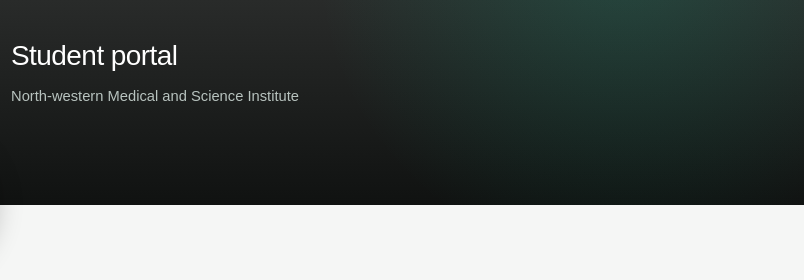
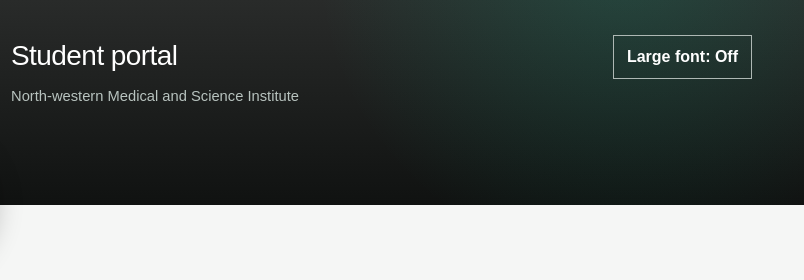
Before and after one commit to User-Experience-Research/User-Experience-Research-Prototype, a plain HTML site: page index.html in a window 1280 px wide. Both pictures are taken after typing "Sample", "Sample123" into the empty fields and a click on the button "Log in". Shown: the top 280 px of the page, 476-1280 px from the left. Drawn offline with Linux system fonts and the light colour scheme.

Commit message:
feat: add persistent large-font setting (#7)
Add a portal-wide large-font control whose on/off state is exposed to assistive technology and preserved across navigation and refresh.

```diff
--- a/index.html
+++ b/index.html
@@ -1102,6 +1102,7 @@
     <main class="login-panel" id="login-main">
       <div>
         <div class="login-accessibility">
+          <button class="accessibility-toggle" type="button" data-font-toggle onclick="toggleLargeFont()" aria-pressed="false" aria-label="Turn large font on">Large font: Off</button>
         </div>
       <form class="login-card" onsubmit="handleLogin(event)" aria-describedby="login-description prototype-login-note">
         <p class="eyebrow">Student portal</p>
@@ -1156,6 +1157,9 @@
           <div>
             <h1 id="banner-title">Student portal</h1>
             <p id="banner-subtitle">North-western Medical and Science Institute</p>
+          </div>
+          <div class="banner-actions">
+            <button class="accessibility-toggle" type="button" data-font-toggle onclick="toggleLargeFont()" aria-pressed="false" aria-label="Turn large font on">Large font: Off</button>
           </div>
         </div>
       </header>
@@ -2129,6 +2133,7 @@
       }
     });
 
+    setLargeFont(getLargeFontPreference());
     populateDetail();
     renderAppointments();
     renderMessages();
```
